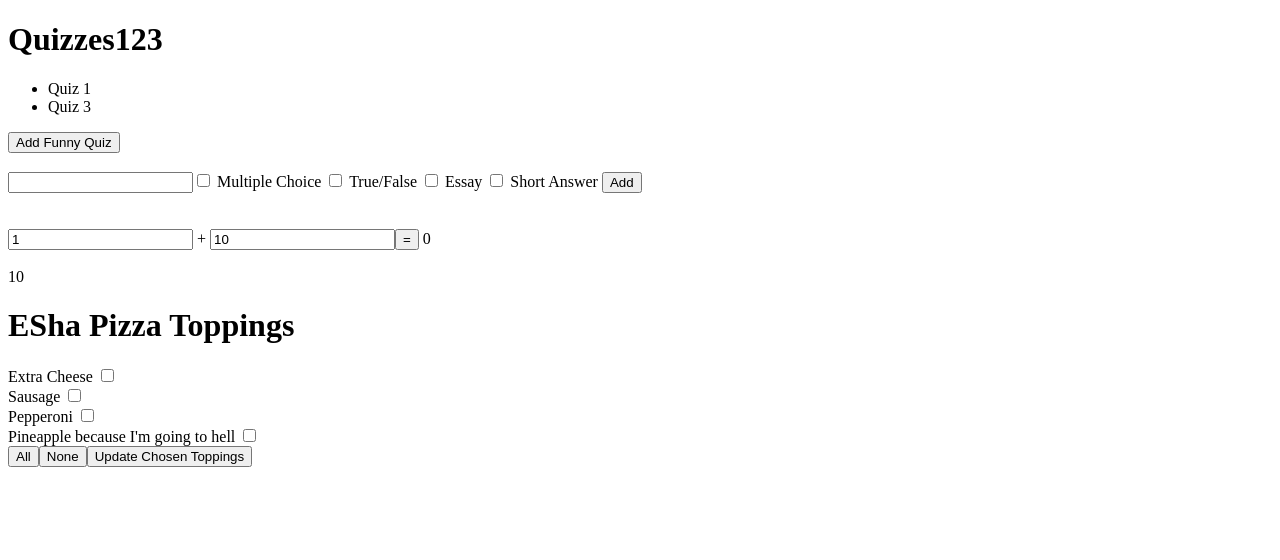
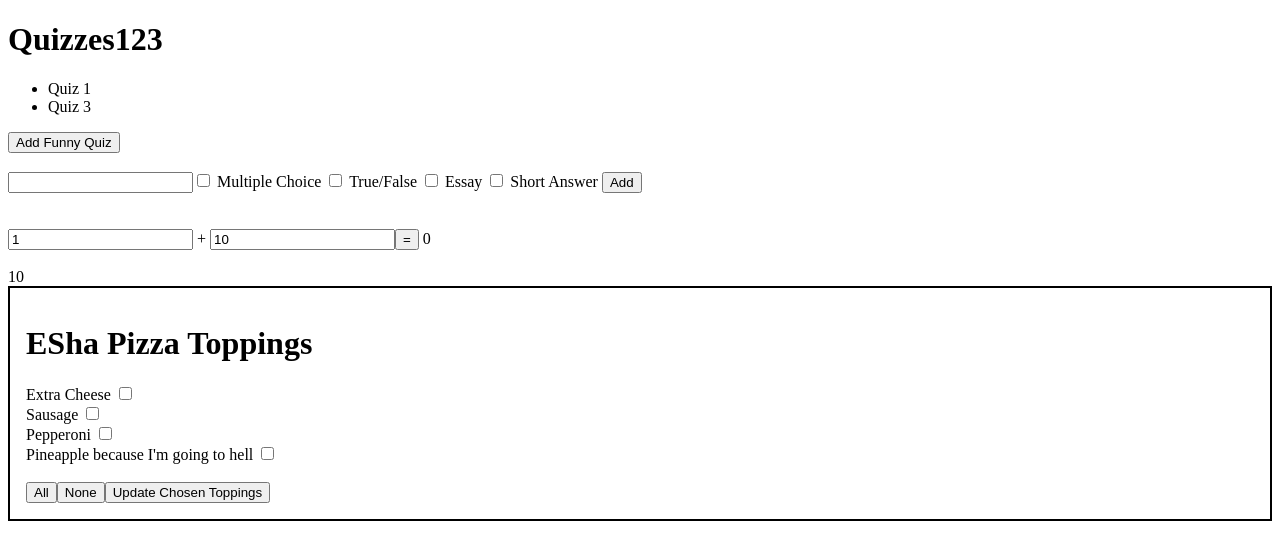
Before and after one commit to 2018-spring-mjs-th/week-two-a, an Angular app: page / in a window 1280 px wide. Shown: the top 560 px of the page. Built offline with nearby package versions, Linux system fonts and the light colour scheme.

Commit message:
Adding a box.

```diff
--- a/src/app/e-sha-pizza-toppings/e-sha-pizza-toppings.component.html
+++ b/src/app/e-sha-pizza-toppings/e-sha-pizza-toppings.component.html
@@ -1,12 +1,13 @@
+<div style="border: 2px solid black; padding: 1rem;">
     <h1>ESha Pizza Toppings</h1>
   <div *ngFor='let t of toppings'>
     <label>
       {{ t.name }}
       <input type="checkbox" [(ngModel)]='t.checked' />
-
     </label>
-
   </div>
+  <br />
   <button (click)="checkAllToppings()">All</button>
   <button (click)="uncheckAllToppings()">None</button>
   <button (click)="addPizzaTopping()">Update Chosen Toppings</button><span *ngIf="chosenToppings.length > 0 ">{{ chosenToppings }}</span>
+</div>
```
Lines whose indentation alone changed are shown as unchanged.
